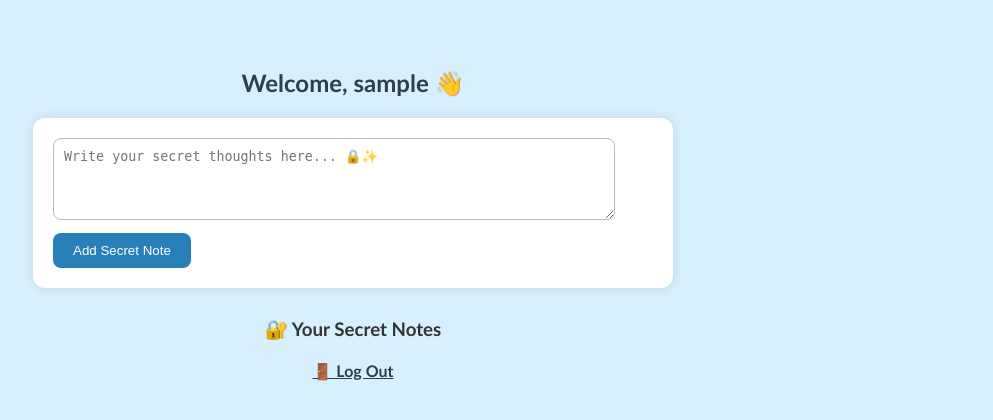
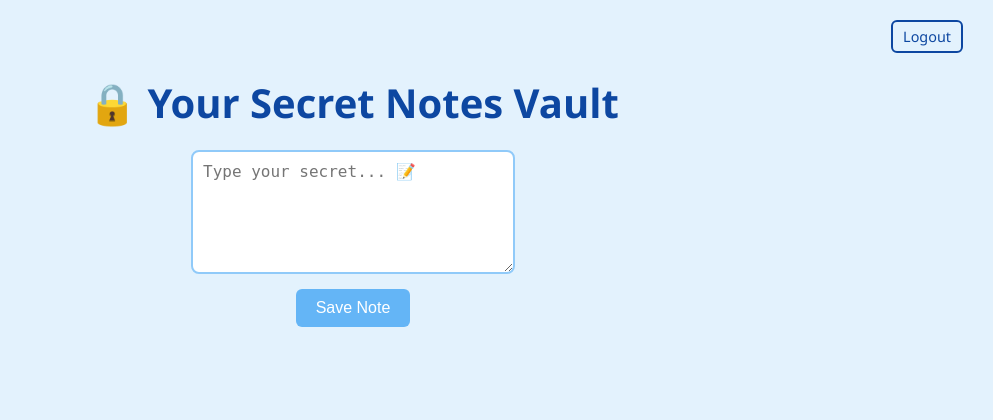
Before and after one commit to Ck2108/Secure-Note-Vault, a Flask app: page /dashboard in a window 1280 px wide. Shown: the top 420 px of the page, without its empty margins (287-1280 px from the left). Run offline with Flask 3, Linux system fonts and the light colour scheme; the visitor is signed in with stand-in values (Sample User, id 1); data that the repository does not hold is empty; parts of the project's set-up code (start-up, migrations or seed data) failed here and were passed over.

Commit message:
Add note timestamps and update dashboard layout

```diff
--- a/app.py
+++ b/app.py
@@ -88,10 +88,16 @@ def login():
 def dashboard():
     conn = get_db()
     cur = conn.cursor()
-    cur.execute("SELECT * FROM notes WHERE user_id = ?", (current_user.id,))
-    notes = [fernet.decrypt(row['note']).decode() for row in cur.fetchall()]
+    cur.execute("SELECT note, created_at FROM notes WHERE user_id = ? ORDER BY created_at DESC", (current_user.id,))
+
+    # Decrypt each note and pair it with timestamp
+    notes = []
+    for row in cur.fetchall():
+        decrypted_note = fernet.decrypt(row['note']).decode()
+        timestamp = row['created_at']
+        notes.append((decrypted_note, timestamp))
+
     return render_template("dashboard.html", notes=notes)
-
 @app.route("/add-note", methods=["POST"])
 @login_required
 def add_note():
--- a/templates/dashboard.html
+++ b/templates/dashboard.html
@@ -1,84 +1,95 @@
 <!DOCTYPE html>
-<html>
+<html lang="en">
 <head>
-  <title>My Vault 🔐</title>
+  <meta charset="UTF-8">
+  <title>🔐 Your Secret Notes</title>
+  <link rel="stylesheet" href="{{ url_for('static', filename='style.css') }}">
   <style>
     body {
-      background-color: #d6f0ff;
-      font-family: 'Trebuchet MS', sans-serif;
+      background-color: #e3f2fd;
+      font-family: 'Segoe UI', sans-serif;
+      text-align: center;
       padding: 40px;
-      color: #333;
+      color: #0d47a1;
     }
-    h2 {
-      text-align: center;
-      color: #2c3e50;
+
+    h1 {
+      font-size: 2.5rem;
+      margin-bottom: 20px;
     }
+
     form {
-      background-color: white;
-      padding: 20px;
-      border-radius: 12px;
-      box-shadow: 0 0 12px rgba(0,0,0,0.1);
       margin-bottom: 30px;
-      max-width: 600px;
-      margin-left: auto;
-      margin-right: auto;
     }
+
     textarea {
-      width: 90%;
+      width: 300px;
+      height: 100px;
       padding: 10px;
+      border: 2px solid #90caf9;
       border-radius: 8px;
-      border: 1px solid #bbb;
-      resize: vertical;
+      font-size: 1rem;
     }
+
     button {
-      margin-top: 10px;
-      background-color: #2980b9;
+      background-color: #64b5f6;
       color: white;
       padding: 10px 20px;
       border: none;
-      border-radius: 8px;
+      margin-top: 10px;
+      border-radius: 6px;
       cursor: pointer;
+      font-size: 1rem;
     }
-    button:hover {
-      background-color: #1f6696;
+
+    .note {
+      background-color: white;
+      padding: 15px;
+      margin: 15px auto;
+      width: 80%;
+      border-radius: 12px;
+      border-left: 6px solid #2196f3;
+      box-shadow: 0 2px 6px rgba(0,0,0,0.1);
     }
-    ul {
-      list-style-type: none;
-      padding: 0;
+
+    .timestamp {
+      color: #616161;
+      font-size: 0.9rem;
+      margin-top: 8px;
     }
-    li {
-      background-color: white;
-      margin: 10px auto;
-      max-width: 600px;
-      padding: 15px;
-      border-radius: 10px;
-      box-shadow: 0 0 8px rgba(0,0,0,0.1);
+
+    .logout {
+      position: absolute;
+      top: 20px;
+      right: 30px;
+      background-color: transparent;
+      color: #0d47a1;
+      border: 2px solid #0d47a1;
+      padding: 5px 10px;
+      border-radius: 6px;
+      font-size: 0.9rem;
+      text-decoration: none;
     }
-    a {
-      display: block;
-      text-align: center;
-      margin-top: 20px;
-      color: #2c3e50;
-      font-weight: bold;
+
+    .logout:hover {
+      background-color: #bbdefb;
     }
   </style>
 </head>
 <body>
+  <a class="logout" href="{{ url_for('logout') }}">Logout</a>
+  <h1>🔒 Your Secret Notes Vault</h1>
 
-  <h2>Welcome, {{ current_user.username }} 👋</h2>
-
-  <form action="/add-note" method="POST">
-    <textarea name="note" rows="4" placeholder="Write your secret thoughts here... 🔒✨" required></textarea><br>
-    <button type="submit">Add Secret Note</button>
+  <form method="POST" action="/add-note">
+    <textarea name="note" placeholder="Type your secret... 📝" required></textarea><br>
+    <button type="submit">Save Note</button>
   </form>
 
-  <h3 style="text-align: center;">🔐 Your Secret Notes</h3>
-  <ul>
-    {% for note in notes %}
-      <li>🔒 {{ note }}</li>
-    {% endfor %}
-  </ul>
-
-  <a href="/logout">🚪 Log Out</a>
+  {% for note, timestamp in notes %}
+    <div class="note">
+      <div>🔐 {{ note }}</div>
+      <div class="timestamp">🕒 Saved on: {{ timestamp }}</div>
+    </div>
+  {% endfor %}
 </body>
 </html>
```
